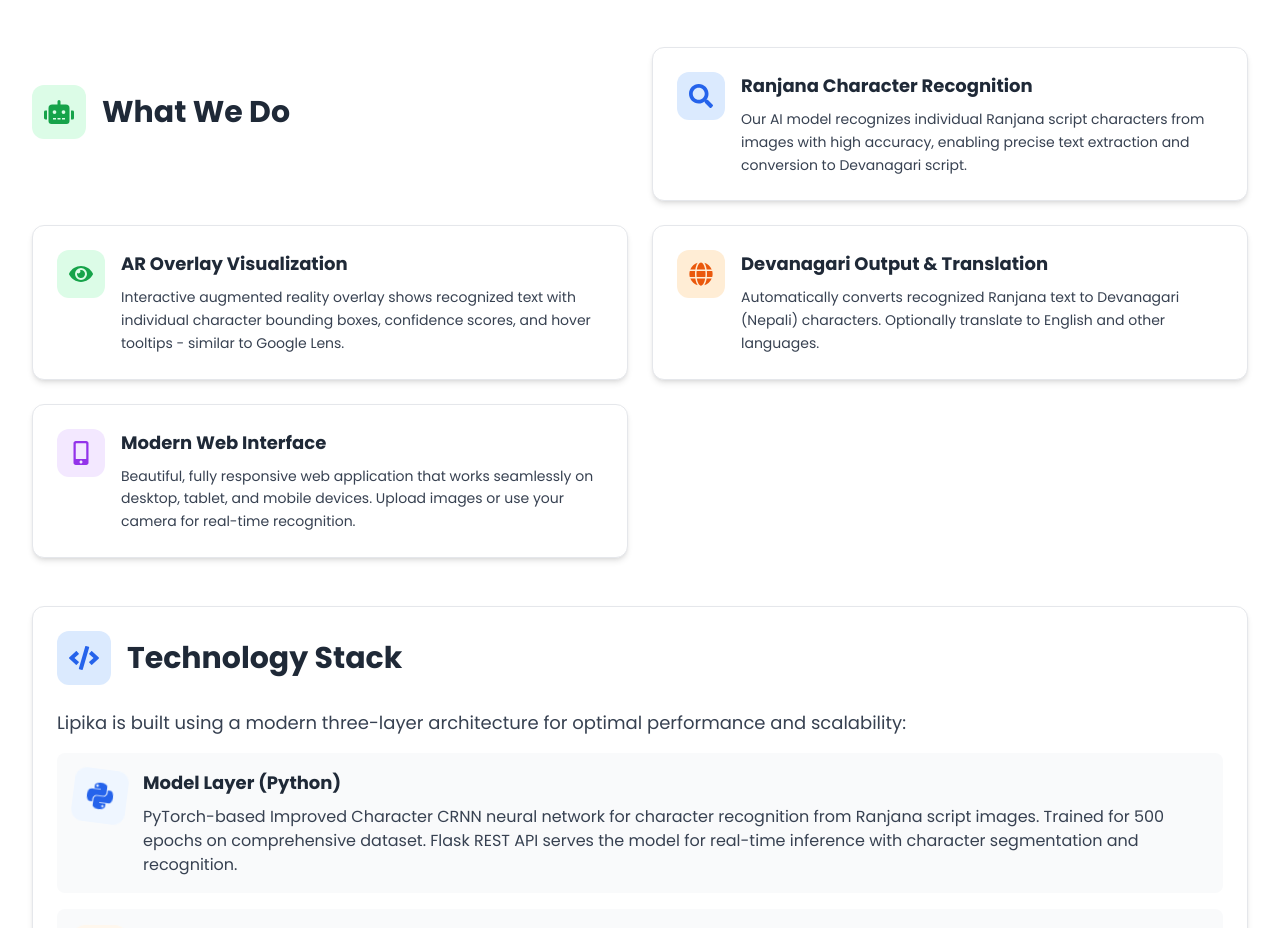
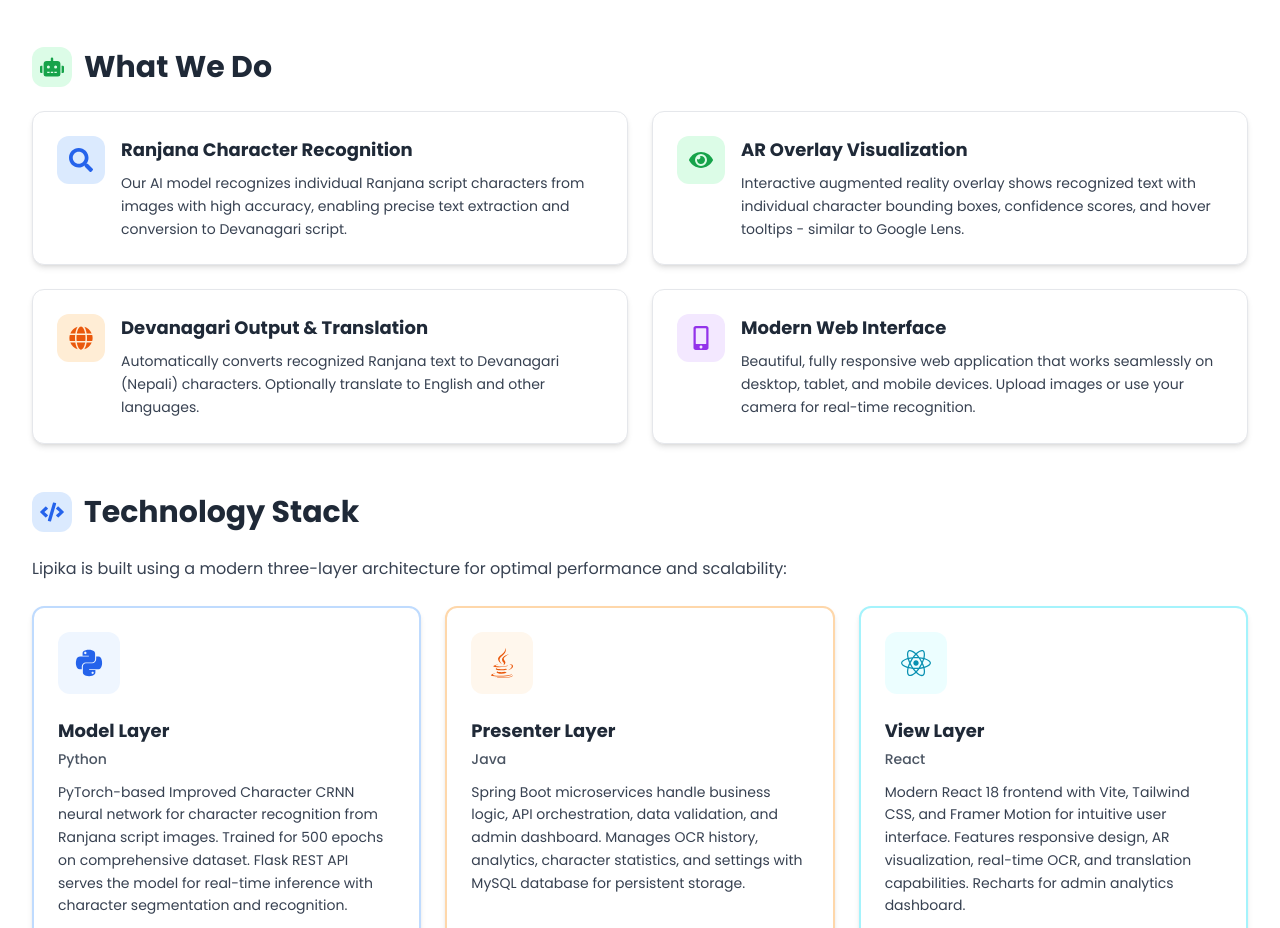
Before and after one commit to SajBajra/Final-Year-Project, a React app in the folder frontend/: page /about in a window 1280 px wide. Shown: the part 1144-2072 px from the top of the page. Built offline with nearby package versions, Linux system fonts and the light colour scheme; the HTML template or start-up script is replaced by a standard one.

Commit message:
feat: Improve layout of What We Do and Technology Stack sections

```diff
--- a/frontend/src/pages/About.jsx
+++ b/frontend/src/pages/About.jsx
@@ -252,19 +252,22 @@
           </div>
         </motion.div>
 
-        {/* What We Do - Split into cards */}
-        <div className="grid grid-cols-1 md:grid-cols-2 gap-4 sm:gap-6 mb-8 sm:mb-12">
+        {/* What We Do Section */}
         <motion.div
-            initial={{ opacity: 0, x: -20 }}
-            whileInView={{ opacity: 1, x: 0 }}
-            viewport={{ once: true }}
-            className="flex items-center space-x-3 sm:space-x-4 mb-4 sm:mb-6"
+          initial={{ opacity: 0, y: 30 }}
+          whileInView={{ opacity: 1, y: 0 }}
+          viewport={{ once: true, margin: "-50px" }}
+          transition={{ duration: 0.6 }}
+          className="mb-8 sm:mb-12"
         >
-            <div className="p-2 sm:p-3 rounded-xl bg-green-100">
-              <FaRobot className="text-2xl sm:text-3xl text-green-600" />
+          <div className="flex items-center space-x-3 mb-6">
+            <div className="p-2 rounded-xl bg-green-100">
+              <FaRobot className="text-2xl text-green-600" />
             </div>
             <h2 className="text-2xl sm:text-3xl font-bold text-gray-800">What We Do</h2>
-          </motion.div>
+          </div>
+
+          <div className="grid grid-cols-1 md:grid-cols-2 gap-4 sm:gap-6">
             {[
               {
                 icon: FaSearch,
@@ -311,12 +314,9 @@
                   className="card group"
                 >
                   <div className="flex items-start space-x-4">
-                  <motion.div
-                    whileHover={{ scale: 1.1, rotate: 5 }}
-                    className={`p-3 rounded-xl ${item.bgColor} flex-shrink-0 group-hover:shadow-lg transition-shadow duration-300`}
-                  >
+                    <div className={`p-3 rounded-xl ${item.bgColor} flex-shrink-0 group-hover:shadow-lg transition-shadow duration-300`}>
                       <ItemIcon className={`text-2xl ${item.iconColor}`} />
-                  </motion.div>
+                    </div>
                     <div className="flex-1">
                       <h3 className="font-bold text-lg mb-2 text-gray-800 group-hover:text-primary-600 transition-colors duration-300">
                         {item.title}
@@ -330,59 +330,57 @@
               )
             })}
           </div>
+        </motion.div>
 
-        {/* Technology - Responsive with Animation */}
+        {/* Technology Stack Section */}
         <motion.div
           initial={{ opacity: 0, y: 30 }}
           whileInView={{ opacity: 1, y: 0 }}
           viewport={{ once: true, margin: "-50px" }}
           transition={{ duration: 0.6, delay: 0.2 }}
-          className="card mb-6 sm:mb-8 md:mb-12"
+          className="mb-8 sm:mb-12"
         >
-          <motion.div
-            initial={{ opacity: 0, x: -20 }}
-            whileInView={{ opacity: 1, x: 0 }}
-            viewport={{ once: true }}
-            className="flex items-center space-x-3 sm:space-x-4 mb-4 sm:mb-6"
-          >
-            <div className="p-2 sm:p-3 rounded-xl bg-blue-100">
-              <FaCode className="text-2xl sm:text-3xl text-blue-600" />
+          <div className="flex items-center space-x-3 mb-6">
+            <div className="p-2 rounded-xl bg-blue-100">
+              <FaCode className="text-2xl text-blue-600" />
             </div>
             <h2 className="text-2xl sm:text-3xl font-bold text-gray-800">Technology Stack</h2>
-          </motion.div>
-          <p className="text-base sm:text-lg text-gray-700 leading-relaxed mb-4">
+          </div>
+
+          <p className="text-base text-gray-700 leading-relaxed mb-6">
             Lipika is built using a modern three-layer architecture for optimal performance and scalability:
           </p>
-          <motion.div
-            variants={containerVariants}
-            initial="hidden"
-            whileInView="visible"
-            viewport={{ once: true }}
-            className="space-y-4"
-          >
+
+          <div className="grid grid-cols-1 md:grid-cols-3 gap-4 sm:gap-6">
             {[
               {
                 icon: FaPython,
-                title: 'Model Layer (Python)',
+                title: 'Model Layer',
+                subtitle: 'Python',
                 description: 'PyTorch-based Improved Character CRNN neural network for character recognition from Ranjana script images. Trained for 500 epochs on comprehensive dataset. Flask REST API serves the model for real-time inference with character segmentation and recognition.',
                 bgColor: 'bg-blue-50',
                 iconColor: 'text-blue-600',
+                borderColor: 'border-blue-200',
                 delay: 0.1
               },
               {
                 icon: FaJava,
-                title: 'Presenter Layer (Java)',
-                description: 'Spring Boot microservices handle business logic, API orchestration, data validation, and admin dashboard. Manages OCR history, analytics, character statistics, and settings with in-memory storage for fast access.',
+                title: 'Presenter Layer',
+                subtitle: 'Java',
+                description: 'Spring Boot microservices handle business logic, API orchestration, data validation, and admin dashboard. Manages OCR history, analytics, character statistics, and settings with MySQL database for persistent storage.',
                 bgColor: 'bg-orange-50',
                 iconColor: 'text-orange-600',
+                borderColor: 'border-orange-200',
                 delay: 0.2
               },
               {
                 icon: FaReact,
-                title: 'View Layer (React)',
+                title: 'View Layer',
+                subtitle: 'React',
                 description: 'Modern React 18 frontend with Vite, Tailwind CSS, and Framer Motion for intuitive user interface. Features responsive design, AR visualization, real-time OCR, and translation capabilities. Recharts for admin analytics dashboard.',
                 bgColor: 'bg-cyan-50',
                 iconColor: 'text-cyan-600',
+                borderColor: 'border-cyan-200',
                 delay: 0.3
               }
             ].map((layer, index) => {
@@ -390,31 +388,31 @@
               return (
                 <motion.div
                   key={index}
-                  variants={itemVariants}
-                  initial="rest"
-                  whileHover="hover"
-                  variants={cardHoverVariants}
-                  className="flex items-start space-x-3 sm:space-x-4 p-3 sm:p-4 bg-gray-50 rounded-lg hover:bg-gray-100 transition-colors duration-300 group"
+                  initial={{ opacity: 0, y: 30 }}
+                  whileInView={{ opacity: 1, y: 0 }}
+                  viewport={{ once: true }}
+                  transition={{ duration: 0.6, delay: layer.delay }}
+                  whileHover={{ scale: 1.02, y: -5 }}
+                  className={`card border-2 ${layer.borderColor} group`}
                 >
-                  <motion.div
-                    animate={{ rotate: [0, 10, -10, 0] }}
-                    transition={{ repeat: Infinity, duration: 3, delay: index * 0.5 }}
-                    className={`p-2 sm:p-3 rounded-xl ${layer.bgColor} flex-shrink-0 group-hover:shadow-lg transition-shadow duration-300`}
-                  >
-                    <LayerIcon className={`text-2xl sm:text-3xl ${layer.iconColor}`} />
-                  </motion.div>
-                  <div className="flex-1">
-                    <h3 className="font-bold text-base sm:text-lg text-gray-800 mb-1 sm:mb-2 group-hover:text-primary-600 transition-colors duration-300">
+                  <div className={`p-4 rounded-xl ${layer.bgColor} mb-4 group-hover:shadow-lg transition-shadow duration-300 inline-block`}>
+                    <LayerIcon className={`text-3xl ${layer.iconColor}`} />
+                  </div>
+                  <div>
+                    <h3 className="font-bold text-lg text-gray-800 mb-1 group-hover:text-primary-600 transition-colors duration-300">
                       {layer.title}
                     </h3>
-                    <p className="text-sm sm:text-base text-gray-700 leading-relaxed">
+                    <p className="text-sm text-gray-600 mb-3 font-medium">
+                      {layer.subtitle}
+                    </p>
+                    <p className="text-sm text-gray-700 leading-relaxed">
                       {layer.description}
                     </p>
                   </div>
                 </motion.div>
               )
             })}
-          </motion.div>
+          </div>
         </motion.div>
 
         {/* Model Training - Responsive with Animation */}
```
Lines whose indentation alone changed are shown as unchanged.
